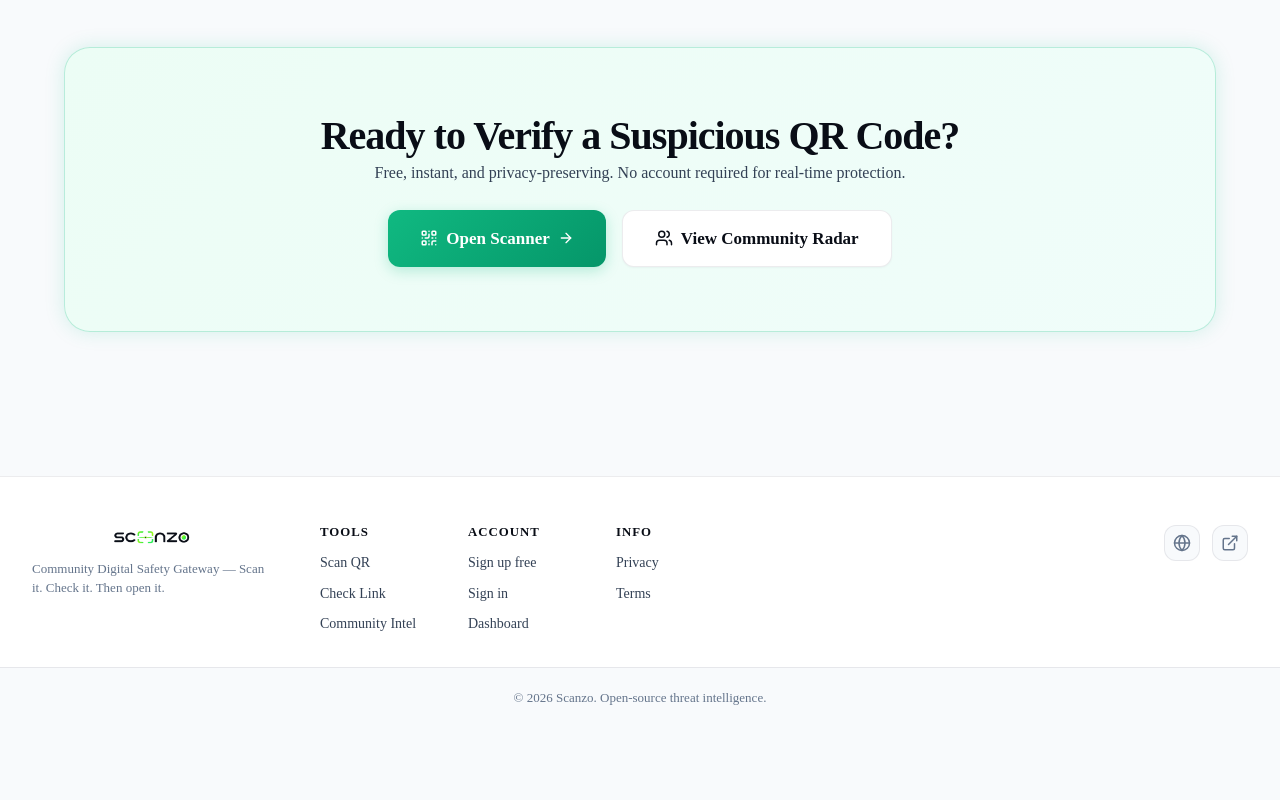
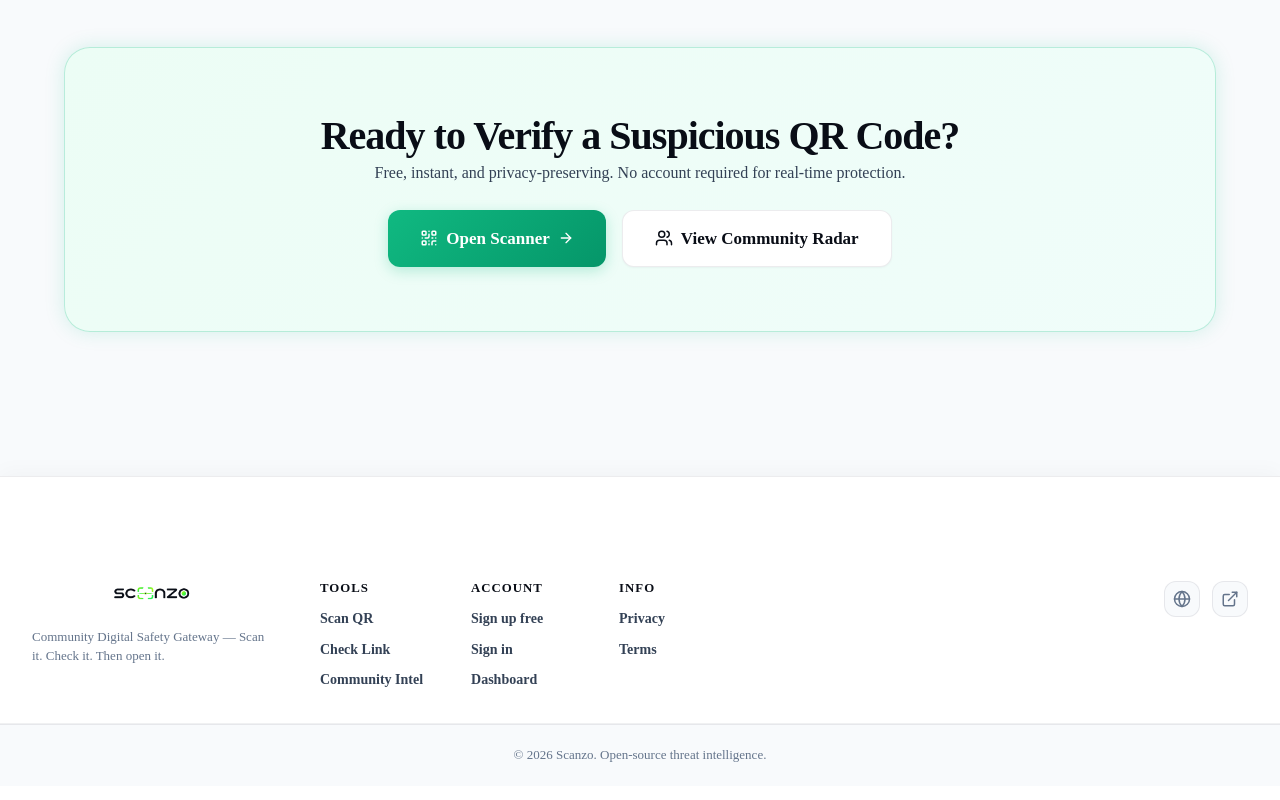
Before and after one commit to Sharon-jose-antony/QR-Project, a React (Vite) app in the folder frontend/: page /login in a window 1280 px wide. Shown: the part 1564-2364 px from the top of the page. Before the commit the page ends 2293 px from the top, so only its background shows below. Built offline with nearby package versions, Linux system fonts and the light colour scheme; no server answers.

Commit message:
ui: make footer high-contrast solid surface with bold obsidian headings and crisp slate links

```diff
--- a/frontend/src/index.css
+++ b/frontend/src/index.css
@@ -242,6 +242,106 @@ body {
   position: relative;
   z-index: 1;
   flex: 1;
+}
+
+/* ── Footer: High-Contrast Crisp Solid Surface ───────────────────── */
+.footer {
+  position: relative;
+  z-index: 10;
+  background: #ffffff;
+  border-top: 1px solid rgba(15, 23, 42, 0.08);
+  box-shadow: 0 -4px 20px rgba(0, 0, 0, 0.03);
+  padding: 3.5rem 0 2rem;
+  margin-top: auto;
+}
+
+.footer-inner {
+  display: flex;
+  flex-wrap: wrap;
+  justify-content: space-between;
+  gap: 2.5rem;
+  padding-bottom: 2.5rem;
+  border-bottom: 1px solid rgba(15, 23, 42, 0.06);
+}
+
+.footer-brand {
+  max-width: 320px;
+}
+
+.footer-tagline {
+  margin-top: 0.75rem;
+  font-size: 0.875rem;
+  color: #475569;
+  line-height: 1.5;
+  font-weight: 500;
+}
+
+.footer-links {
+  display: flex;
+  gap: 3.5rem;
+  flex-wrap: wrap;
+}
+
+.footer-col {
+  display: flex;
+  flex-direction: column;
+  gap: 0.65rem;
+}
+
+.footer-col h5 {
+  font-size: 0.8125rem;
+  font-weight: 800;
+  text-transform: uppercase;
+  letter-spacing: 0.06em;
+  color: #090d16;
+  margin-bottom: 0.25rem;
+}
+
+.footer-col a {
+  font-size: 0.875rem;
+  font-weight: 600;
+  color: #334155;
+  text-decoration: none;
+  transition: all 0.15s ease;
+}
+
+.footer-col a:hover {
+  color: #059669;
+  transform: translateX(2px);
+}
+
+.footer-socials {
+  display: flex;
+  gap: 0.75rem;
+  align-items: flex-start;
+}
+
+.footer-socials a {
+  display: flex;
+  align-items: center;
+  justify-content: center;
+  width: 36px;
+  height: 36px;
+  border-radius: 50%;
+  background: #f1f5f9;
+  border: 1px solid rgba(15, 23, 42, 0.08);
+  color: #334155;
+  transition: all 0.15s ease;
+}
+
+.footer-socials a:hover {
+  background: #ecfdf5;
+  color: #059669;
+  border-color: #10b981;
+  transform: translateY(-2px);
+}
+
+.footer-bottom {
+  padding-top: 1.5rem;
+  text-align: center;
+  font-size: 0.8125rem;
+  color: #64748b;
+  font-weight: 500;
 }
 
 #root {
```
